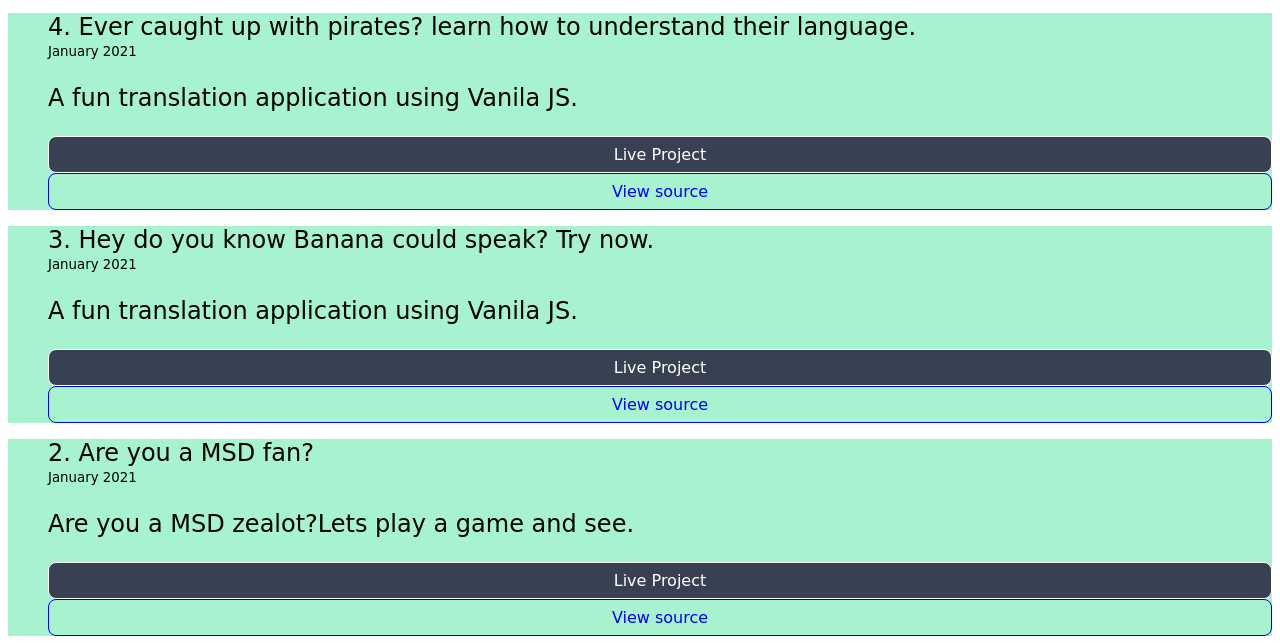
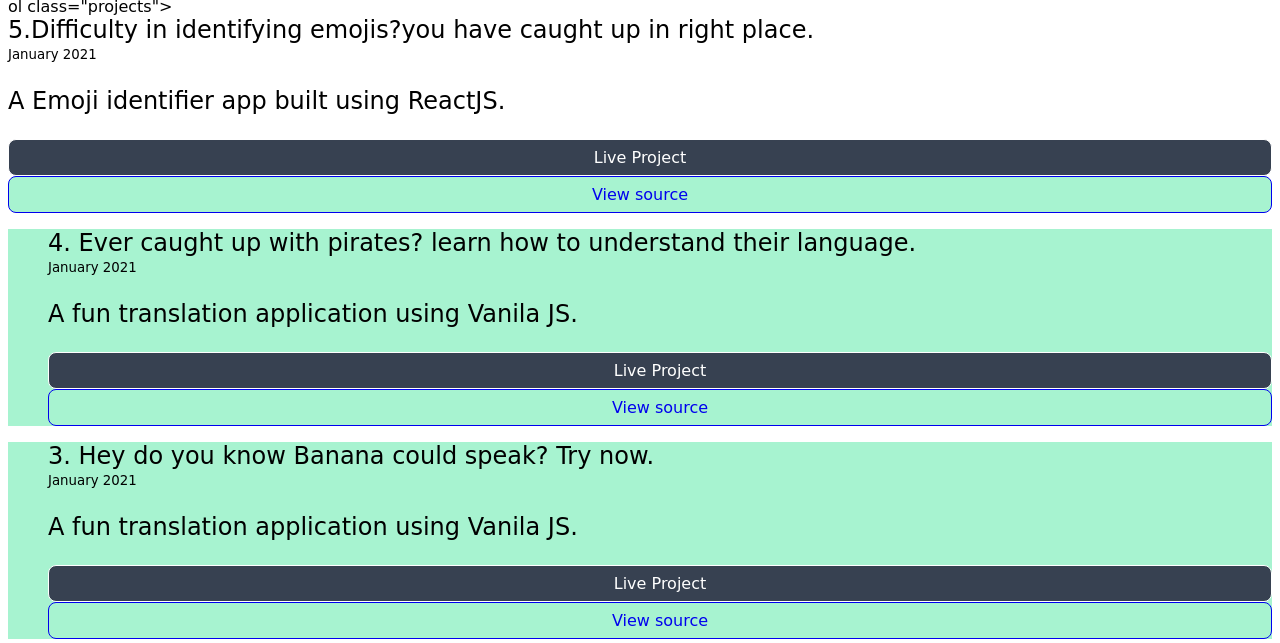
Before and after one commit to iamsadhik/website-2, a plain HTML site: page project.html in a window 1280 px wide. Shown: the part 157-800 px from the top of the page. Drawn offline with Linux system fonts and the light colour scheme; a web font is replaced by a local one.

Commit message:
Update project.html

```diff
--- a/project.html
+++ b/project.html
@@ -13,6 +13,13 @@
     <a class="nav-links link-active"href="project.html">projects</a>
     <a class="nav-links" href="blog.html">blogs</a>
 </nav>
+ol class="projects">
+    <div class="prosize">5.Difficulty in identifying emojis?you have caught up in right place. </div>
+    <small>January 2021</small>
+    <p class="prosize">A Emoji identifier app built using ReactJS. </p>
+    <a class="link-primary" href="https://pirates-translate.netlify.app/">Live Project</a>
+    <a class="link" href="https://github.com/iamsadhik/pirates">View source</a>
+</ol>
 <ol class="projects">
     <div class="prosize">4. Ever caught up with pirates? learn how to understand their language. </div>
     <small>January 2021</small>
```
